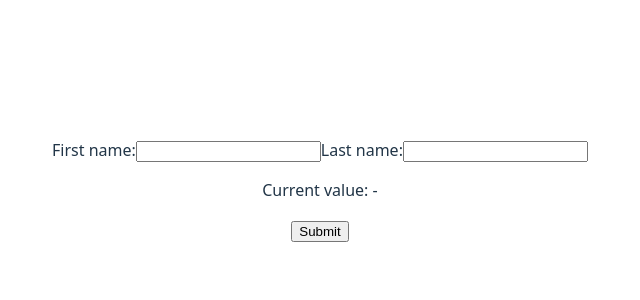
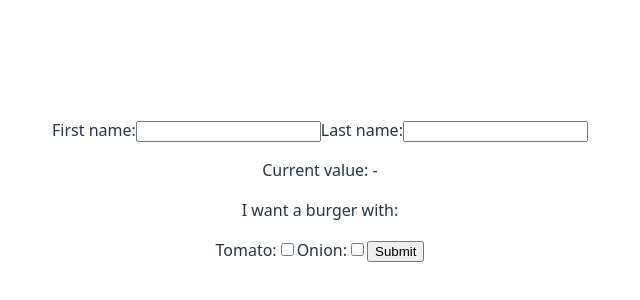
Before and after one commit to Ebubekir42/ReactTutorial, a React (Vite) app: page / in a window 1280 px wide. Shown: the part 210-510 px from the top of the page, without its empty margins (320-960 px from the left). Built offline with nearby package versions, Linux system fonts and the light colour scheme.

Commit message:
Checkbox

```diff
--- a/src/Form.jsx
+++ b/src/Form.jsx
@@ -8,8 +8,9 @@ const MyForm = () => {
 
     const handleChange = (e) => {
         // setName(e.target.value);
-        const name = e.target.name;
-        const value = e.target.value;
+        const target = e.target;
+        const name = target.name;
+        const value = target.type === "checkbox" ? target.checked : target.value;
         setInputs(pre => ({ ...pre, [name]: value }));
     }
 
@@ -22,7 +23,14 @@ const MyForm = () => {
 
     const handleSubmit = (e) => {
         e.preventDefault();
+        let fillings = "";
+        if (inputs.tomato) fillings += "tomato";
+        if (inputs.onion) {
+            if (inputs.tomato) fillings += " and ";
+            fillings += "onion";
+        }
         console.log(inputs);
+        console.log(`${inputs.firstname} wants a burger with ${fillings}`);
     }
 
     return (
@@ -45,6 +53,15 @@ const MyForm = () => {
                 <input type="text" name="lastname" value={inputs.lastname || ""} onChange={handleChange} />
             </label>
             <p>Current value: {inputs.firstname} - {inputs.lastname}</p>
+            <p>I want a burger with:</p>
+            <label>
+                Tomato:
+                <input type="checkbox" name="tomato" checked={inputs.tomato || false} onChange={handleChange} />
+            </label>
+            <label>
+                Onion:
+                <input type="checkbox" name="onion" checked={inputs.onion || false} onChange={handleChange} />
+            </label>
             <input type="submit" />
         </form>
     );
```
